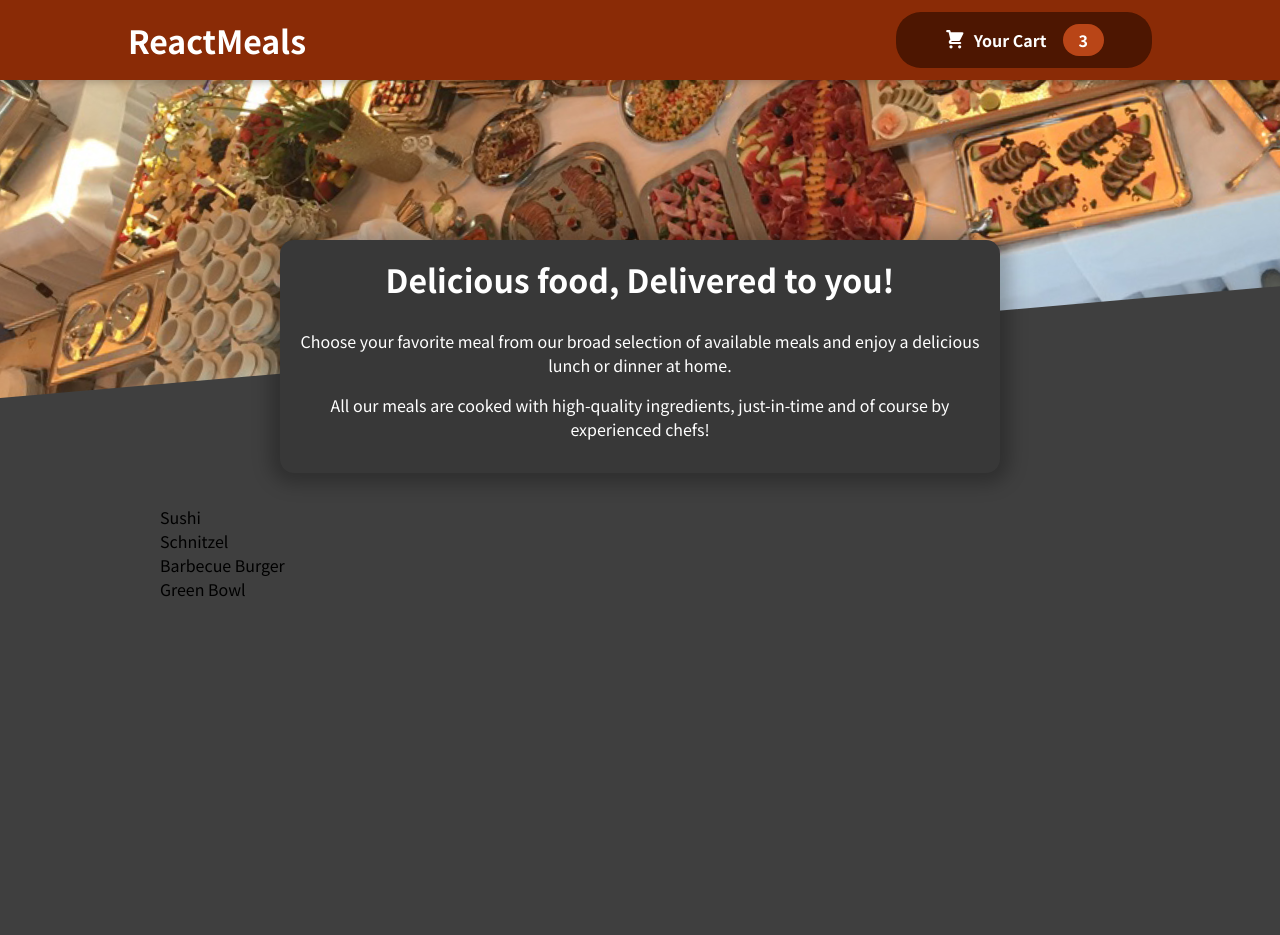
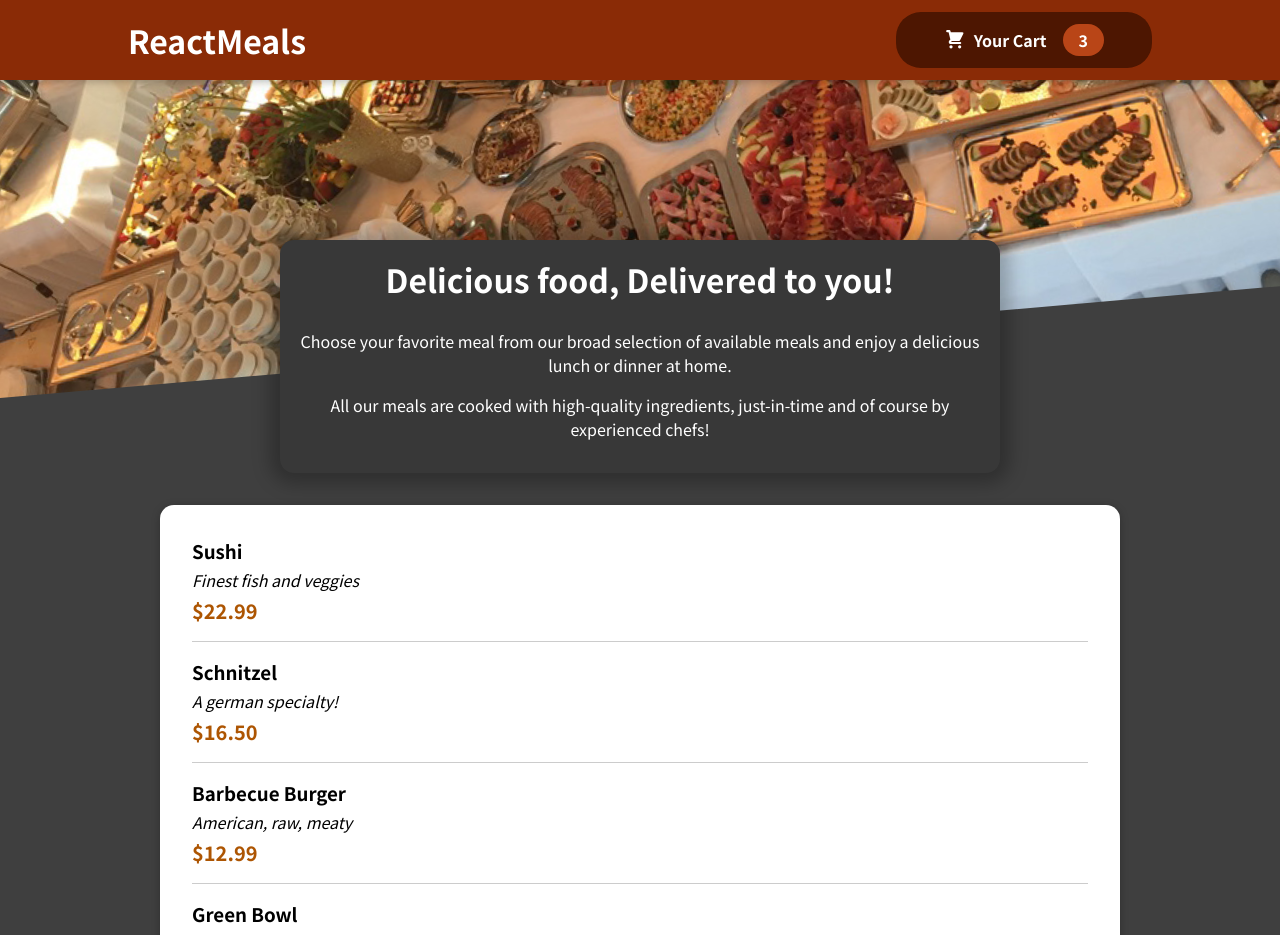
Before and after one commit to IvanPKostadinov/react-food-order-app, a React (Create React App) app: page / in a window 1280 px wide. Shown: the top 935 px of the page. Before the commit the page ends 800 px from the top, so only its background shows below. Built offline with nearby package versions, Linux system fonts and the light colour scheme.

Commit message:
added an individual MealItem.js Component to be rendered in AvailableMeal.js

```diff
--- a/src/components/Meals/AvailableMeals.js
+++ b/src/components/Meals/AvailableMeals.js
@@ -1,4 +1,6 @@
+import Card from '../UI/Card';
 import classes from './AvailableMeals.module.css';
+import MealItem from './MealItem/MealItem';
 
 const DUMMY_MEALS = [
   {
@@ -28,11 +30,20 @@
 ];
 
 const AvailableMeals = () => {
-  const mealsList = DUMMY_MEALS.map((meal) => <li>{meal.name}</li>);
+  const mealsList = DUMMY_MEALS.map((meal) => (
+    <MealItem
+      key={meal.id}
+      name={meal.name}
+      description={meal.description}
+      price={meal.price}
+    />
+  ));
 
   return (
     <section className={classes.meals}>
-      <ul>{mealsList}</ul>
+      <Card>
+        <ul>{mealsList}</ul>
+      </Card>
     </section>
   );
 };
--- /dev/null
+++ b/src/components/Meals/MealItem/MealItem.js
@@ -0,0 +1,18 @@
+import classes from './MealItem.module.css';
+
+const MealItem = (props) => {
+  const price = `$${props.price.toFixed(2)}`;
+
+  return (
+    <li className={classes.meal}>
+      <div>
+        <h3>{props.name}</h3>
+        <div className={classes.description}>{props.description}</div>
+        <div className={classes.price}>{price}</div>
+      </div>
+      <div></div>
+    </li>
+  );
+};
+
+export default MealItem;
--- /dev/null
+++ b/src/components/Meals/MealItem/MealItem.module.css
@@ -0,0 +1,22 @@
+.meal {
+  display: flex;
+  justify-content: space-between;
+  margin: 1rem;
+  padding-bottom: 1rem;
+  border-bottom: 1px solid #ccc;
+}
+
+.meal h3 {
+  margin: 0 0 0.25rem 0;
+}
+
+.description {
+  font-style: italic;
+}
+
+.price {
+  margin-top: 0.25rem;
+  font-weight: bold;
+  color: #ad5502;
+  font-size: 1.25rem;
+}
--- /dev/null
+++ b/src/components/UI/Card.js
@@ -0,0 +1,9 @@
+import React from 'react';
+
+import classes from './Card.module.css';
+
+const Card = (props) => {
+  return <div className={classes.card}>{props.children}</div>;
+};
+
+export default Card;
--- /dev/null
+++ b/src/components/UI/Card.module.css
@@ -0,0 +1,6 @@
+.card {
+  padding: 1rem;
+  box-shadow: 0 2px 8px rgba(0, 0, 0, 0.25);
+  border-radius: 14px;
+  background-color: white;
+}
```
Also changed, not shown: 1 other file (tests, documents, lock files or other folders).
